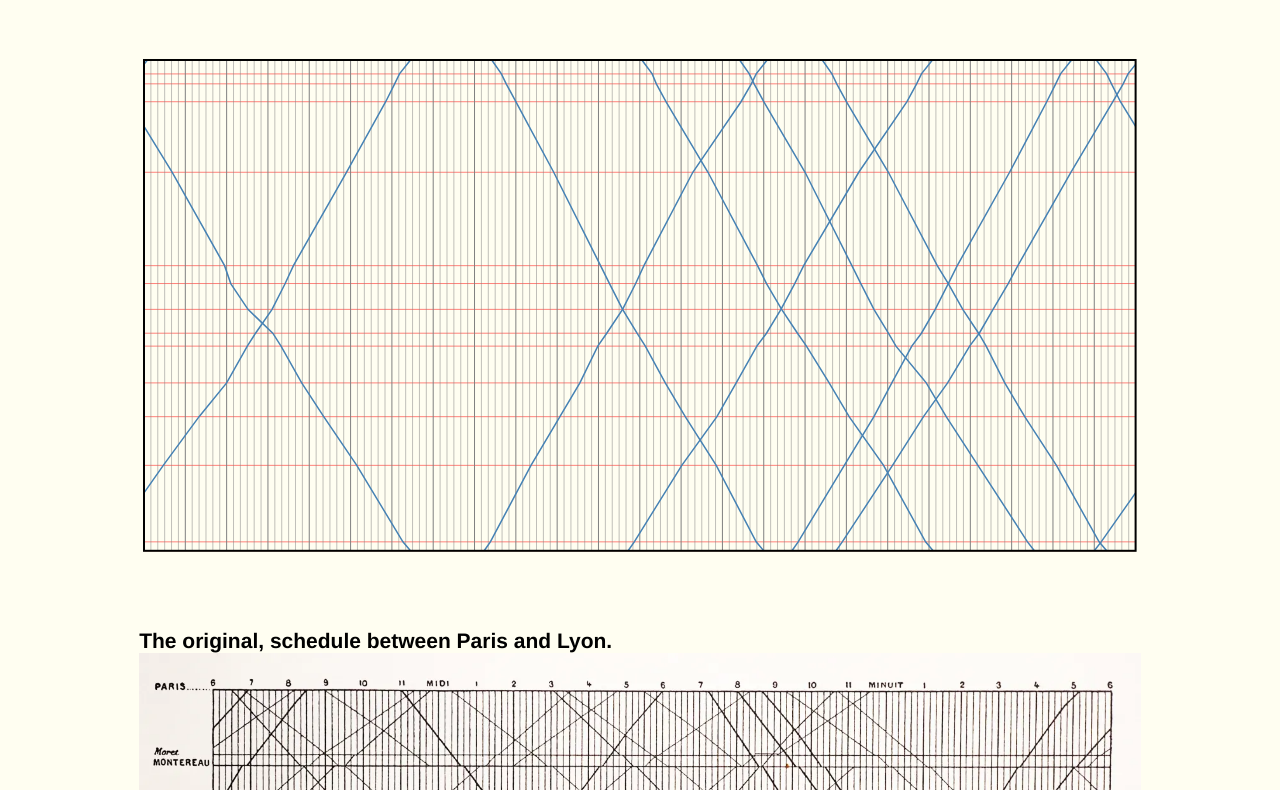
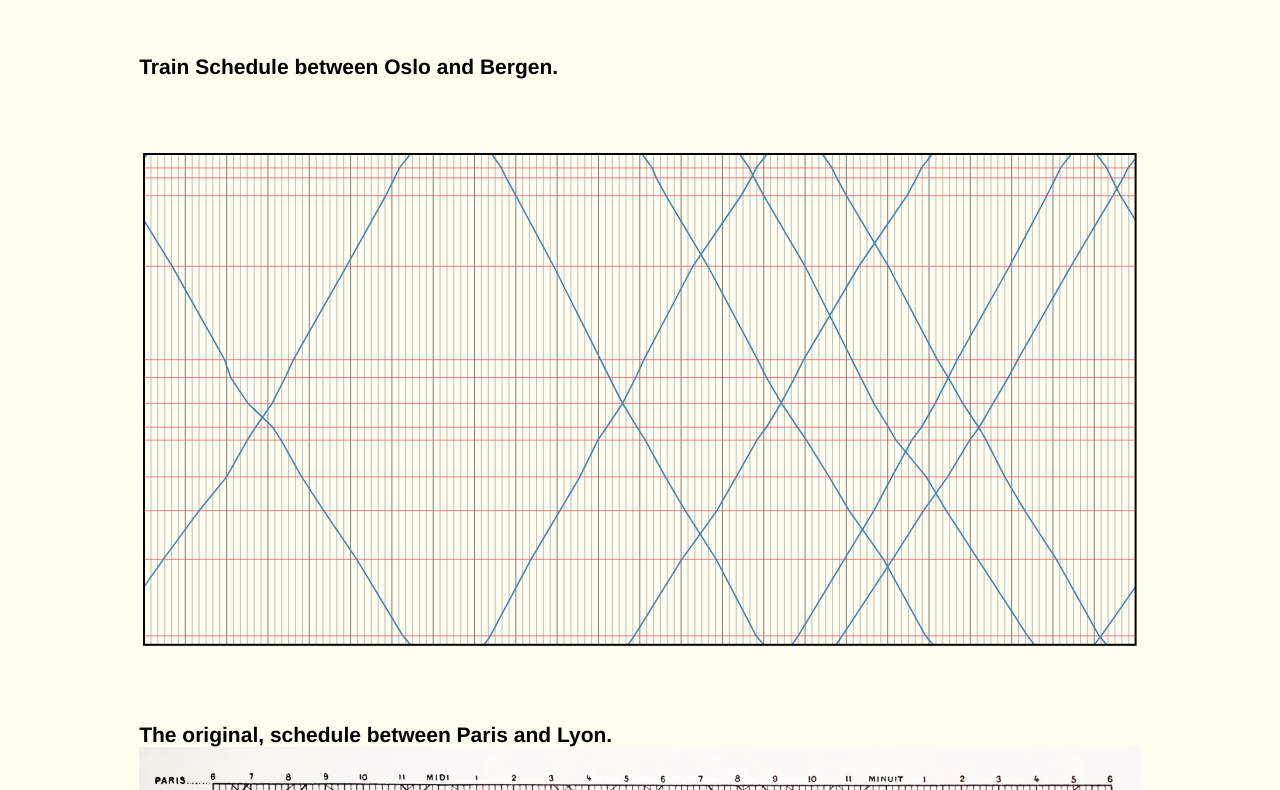
Before and after one commit to TerjeUrnes/marey-train-schedule-d3js, a plain HTML site: page index.html in a window 1280 px wide. Shown: the part 131-921 px from the top of the page. Drawn offline with nearby package versions, Linux system fonts and the light colour scheme.

Commit message:
Small change in pages

```diff
--- a/index.html
+++ b/index.html
@@ -26,6 +26,8 @@
     </div>
     <main>
 
+        <h2>Train Schedule between Oslo and Bergen.</h2>
+
         <div id="d3vis">
 
 
```
